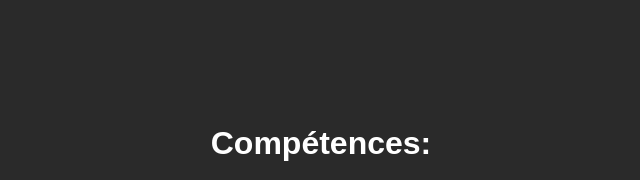
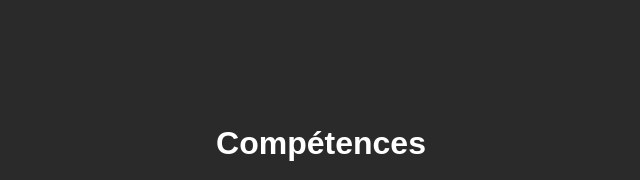
Before and after one commit to AugustinGalvan/Portfolio, a plain HTML site: page index.html in a window 1280 px wide. Shown: the part 1828-2008 px from the top of the page, 330-970 px from the left. Drawn offline with Linux system fonts and the light colour scheme.

Commit message:
Update index.html

```diff
--- a/index.html
+++ b/index.html
@@ -58,7 +58,7 @@
         </div>
         <div id="competences" class="section">
 
-            <h1>Compétences:</h1>
+            <h1>Compétences</h1>
             <div id="img"><img src="CSS.png" class="imag">
             <img src="HTML.png" class="imag">
             <img src="Linux.png" class="imag">
```
